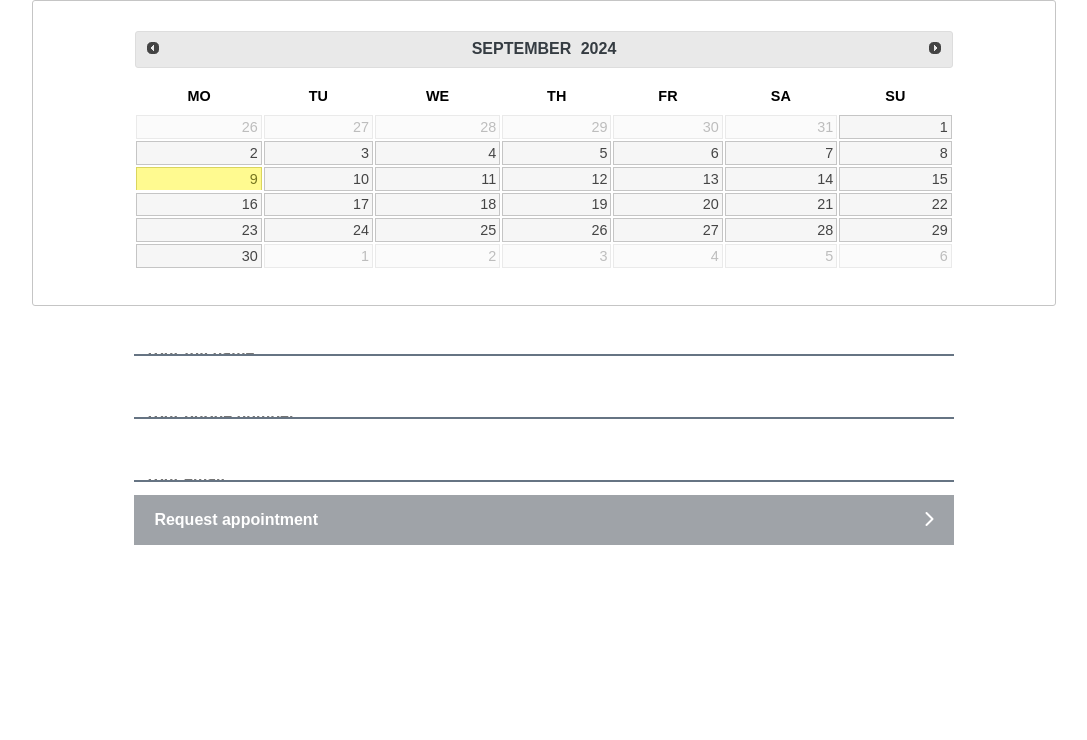
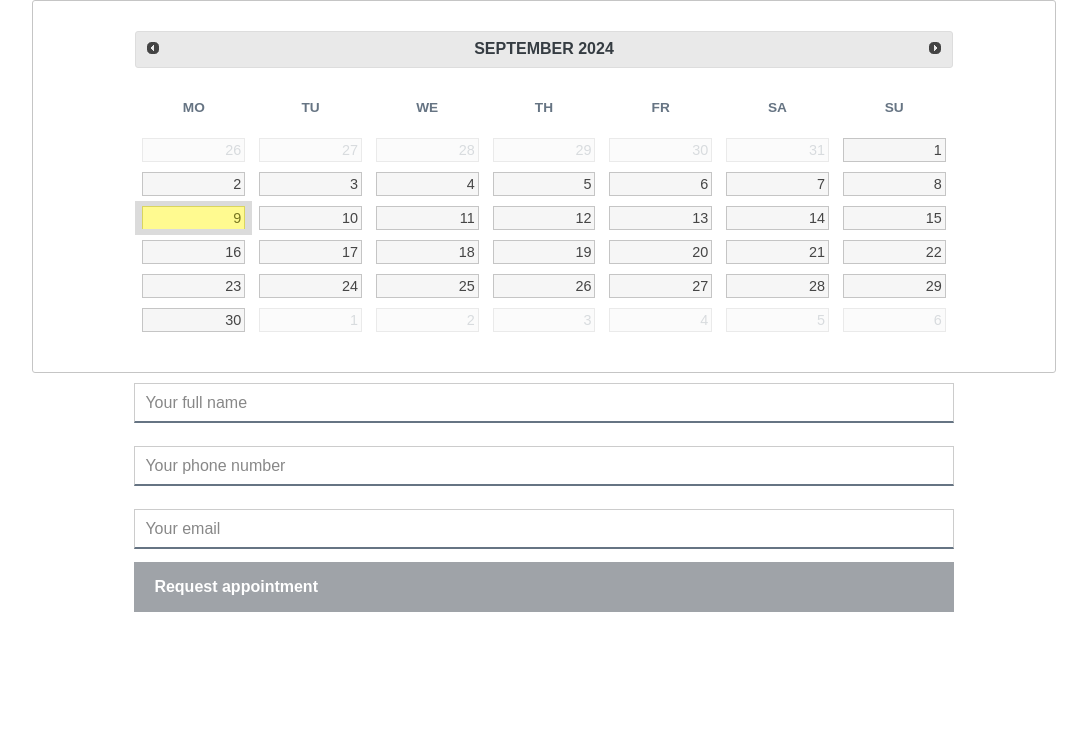
Before and after one commit to olamicreas/hc, a Flask app: page /service in a window 1280 px wide. Shown: the part 160-900 px from the top of the page, without its empty margins (96-1183 px from the left). Before the commit the page ends 705 px from the top, so only its background shows below. Run offline with Flask 3, Linux system fonts and the light colour scheme; some libraries are stand-ins or nearby versions.

Commit message:
Update service.html

```diff
--- a/templates/service.html
+++ b/templates/service.html
@@ -1,340 +1,320 @@
-<html>
+<!DOCTYPE html>
+<html lang="en">
 <head>
-        <title></title>
+    <meta charset="UTF-8">
+    <meta name="viewport" content="width=device-width, initial-scale=1">
+    <title>Appointment Booking</title>
+
+    <!-- jQuery and jQuery UI -->
     <script src="https://ajax.googleapis.com/ajax/libs/jquery/3.7.1/jquery.min.js"></script>
-        <link href= 'https://ajax.googleapis.com/ajax/libs/jqueryui/1.12.1/themes/ui-lightness/jquery-ui.css' rel='stylesheet'>
+    <link href="https://ajax.googleapis.com/ajax/libs/jqueryui/1.12.1/themes/ui-lightness/jquery-ui.css" rel="stylesheet">
+    <script src="https://ajax.googleapis.com/ajax/libs/jqueryui/1.12.1/jquery-ui.min.js"></script>
 
-        <script src="https://ajax.googleapis.com/ajax/libs/jquery/3.1.1/jquery.min.js" > </script>
+    <!-- Owl Carousel -->
+    <script src="https://cdnjs.cloudflare.com/ajax/libs/OwlCarousel2/2.3.4/owl.carousel.min.js"></script>
+    <link rel="stylesheet" href="https://cdnjs.cloudflare.com/ajax/libs/OwlCarousel2/2.3.4/assets/owl.carousel.css">
+    <link rel="stylesheet" href="https://cdnjs.cloudflare.com/ajax/libs/font-awesome/6.0.0-beta3/css/all.min.css">
 
-        <script src= "https://ajax.googleapis.com/ajax/libs/jqueryui/1.12.1/jquery-ui.min.js" > </script>
-
-        <script src="https://cdnjs.cloudflare.com/ajax/libs/OwlCarousel2/2.3.4/owl.carousel.min.js"></script>
-        <link rel="stylesheet" href="https://cdnjs.cloudflare.com/ajax/libs/OwlCarousel2/2.3.4/assets/owl.theme.default.min.css" integrity="sha512-sMXtMNL1zRzolHYKEujM2AqCLUR9F2C4/05cdbxjjLSRvMQIciEPCQZo++nk7go3BtSuK9kfa/s+a4f4i5pLkw==" crossorigin="anonymous" referrerpolicy="no-referrer" />
-        <link rel="stylesheet" href="https://cdnjs.cloudflare.com/ajax/libs/OwlCarousel2/2.3.4/assets/owl.theme.green.min.css" integrity="sha512-C8Movfk6DU/H5PzarG0+Dv9MA9IZzvmQpO/3cIlGIflmtY3vIud07myMu4M/NTPJl8jmZtt/4mC9bAioMZBBdA==" crossorigin="anonymous" referrerpolicy="no-referrer" />
-        <link rel="stylesheet" href="https://cdnjs.cloudflare.com/ajax/libs/OwlCarousel2/2.3.4/assets/owl.theme.green.css" integrity="sha512-riTSV+/RKaiReucjeDW+Id3WlRLVZlTKAJJOHejihLiYHdGaHV7lxWaCfAvUR0ErLYvxTePZpuKZbrTbwpyG9w==" crossorigin="anonymous" referrerpolicy="no-referrer" />
-        <link rel="stylesheet" href="https://cdnjs.cloudflare.com/ajax/libs/OwlCarousel2/2.3.4/assets/owl.carousel.css" integrity="sha512-UTNP5BXLIptsaj5WdKFrkFov94lDx+eBvbKyoe1YAfjeRPC+gT5kyZ10kOHCfNZqEui1sxmqvodNUx3KbuYI/A==" crossorigin="anonymous" referrerpolicy="no-referrer" />
-        <link rel="stylesheet" href="https://cdnjs.cloudflare.com/ajax/libs/font-awesome/6.0.0-beta3/css/all.min.css">
-        <meta name="viewport" content="width=device-width, initial-scale=1">
-
-    </head>
-
+    <!-- Custom CSS -->
     <style>
-        *{
+        * {
             font-family: 'Source Sans Pro', sans-serif;
-  box-sizing:border-box;
-  margin:0;
-  padding:0;
+            box-sizing: border-box;
+            margin: 0;
+            padding: 0;
         }
-body, html{
-  overflow-x:hidden;
+        body, html {
+            overflow-x: hidden;
         }
-.wrapper{
+        .wrapper {
             padding: 0 10% 10% 10%;
-
-  .timepicker-cf{
-    height:60px;
-    width:100%;
         }
-  .timepicker{
-    position:absolute;
-    top:200px;
-    width:80%;
-    height:0px;
-    background:#667483;
-    overflow:hidden;
-      .owl, .owl-stage{
-        width:100%;
-        height:60px;
-        display:flex;
+        .timepicker-cf {
+            height: 60px;
+            width: 100%;
+        }
+        .timepicker {
+            position: absolute;
+            top: 200px;
+            width: 80%;
+            height: 0;
+            background: #667483;
+            overflow: hidden;
+        }
+        .owl, .owl-stage {
+            width: 100%;
+            height: 60px;
+            display: flex;
             align-items: center;
-        .owl-item{
-          font-size:1.1em;
-          display:inline-block;
-          font-weight:600;
-          color:white;
-          text-align:center;
-          min-width:100px;
-          opacity:0.4;
-          cursor:pointer;
-          transition:all .2s ease-in-out;
         }
-        .center-n{
-          font-size:1.5em;
-          opacity:0.7;
+        .owl-item {
+            font-size: 1.1em;
+            display: inline-block;
+            font-weight: 600;
+            color: white;
+            text-align: center;
+            min-width: 100px;
+            opacity: 0.4;
+            cursor: pointer;
+            transition: all .2s ease-in-out;
         }
-        .center{
-          font-size:2em;
-          opacity:1;
+        .center-n {
+            font-size: 1.5em;
+            opacity: 0.7;
         }
+        .center {
+            font-size: 2em;
+            opacity: 1;
         }
+        .fade-l {
+            position: absolute;
+            height: 100%;
+            width: 150px;
+            left: 0;
+            top: 0;
+            background: linear-gradient(to right, rgba(255,255,255,1) 0%, rgba(255,255,255,0) 100%);
         }
-    .fade-l{
-      position:absolute;
-      height:100%;
-      width:150px;
-      left:0;
-      top:0;
-      background: -moz-linear-gradient(left, rgba(255,255,255,1) 0%, rgba(255,255,255,0) 100%);
-      background: -webkit-linear-gradient(left, rgba(255,255,255,1) 0%,rgba(255,255,255,0) 100%);
-      background: linear-gradient(to right, rgba(255,255,255,1) 0%,rgba(255,255,255,0) 100%);
-      filter: progid:DXImageTransform.Microsoft.gradient( startColorstr='#ffffff', endColorstr='#00ffffff',GradientType=1 );
+        .fade-r {
+            position: absolute;
+            height: 100%;
+            width: 150px;
+            right: 0;
+            top: 0;
+            background: linear-gradient(to right, rgba(255,255,255,0) 0%, rgba(255,255,255,1) 100%);
         }
-    .fade-r{
-      position:absolute;
-      height:100%;
-      width:150px;
-      right:0;
-      top:0;
-      background: -moz-linear-gradient(left, rgba(255,255,255,0) 0%, rgba(255,255,255,1) 100%);
-      background: -webkit-linear-gradient(left, rgba(255,255,255,0) 0%,rgba(255,255,255,1) 100%);
-      background: linear-gradient(to right, rgba(255,255,255,0) 0%,rgba(255,255,255,1) 100%);
-      filter: progid:DXImageTransform.Microsoft.gradient( startColorstr='#00ffffff', endColorstr='#ffffff',GradientType=1 );
+        .owl-prev, .owl-next {
+            z-index: 20;
+            position: absolute;
+            width: 20px;
+            top: 20px;
+            color: #667483;
+            cursor: pointer;
+            transition: .2s ease-in-out;
+            background: none;
+            border: 0;
+            font-size: 1em;
         }
-    .owl-prev, .owl-next{
-      z-index:20;
-      position:absolute;
-      width:20px;
-      top:20px;
-      color:#667483;
-      cursor:pointer;
-      transition:.2s ease-in-out;
-      background:none;
-      border:0;
-      font-size:1em;
+        .owl-prev {
+            left: 20px;
         }
-    .owl-prev{
-      left:20px;
-
-      &:before{
+        .owl-prev:before {
             content: '\f053';
             font-family: FontAwesome;
         }
-      &:hover{
-        left:18px;
-        transition:.2s ease-in-out;
+        .owl-prev:hover {
+            left: 18px;
         }
+        .owl-next {
+            right: 20px;
         }
-    .owl-next{
-      right:20px;
-
-      &:hover{
-        right:18px;
-        transition:.2s ease-in-out;
-      }
-      &:before{
+        .owl-next:before {
             content: '\f054';
             font-family: FontAwesome;
         }
+        .owl-next:hover {
+            right: 18px;
         }
+        .inner-wrap {
+            padding: 0 10%;
         }
-  .inner-wrap{
-    padding:0 10%;
+        .request {
+            width: 100%;
+            height: 50px;
+            text-align: left;
+            padding: 0 20px;
+            border: none;
+            background: #667483;
+            color: #fff;
+            font-weight: 600;
+            font-size: 1em;
+            cursor: pointer;
+            transition: all .2s ease-in-out;
+            opacity: 1;
+            position: relative;
+        }
+        .request br {
+            display: none;
+        }
+        .sendRequest {
+            position: absolute;
+            right: 20px;
+            top: 16px;
+        }
+        .request:hover {
+            padding-right: 15px;
+        }
+        .request.disabled {
+            opacity: 0.8;
+            pointer-events: none;
+            background: #888d93;
+        }
+        .disabled span {
+            display: none;
+        }
+        input {
+            border: none;
+        }
 
-    .request{
-      width:100%;
-      height:50px;
-      text-align:left;
-      padding:0 20px;
-      border:none;
-      background:#667483;
-      color:#fff;
-      font-weight:600;
-      font-size:1em;
-      cursor:pointer;
-      transition:all .2s ease-in-out;
-      opacity:1;
-      position:relative;
-      br{
-        display:none;
+        .form-name input {
+            height: 40px; /* Adjust height to ensure visibility */
+            width: 100%;
+            border: 1px solid #ccc; /* Add border for visibility */
+            padding: 10px; /* Adjust padding for better appearance */
+            background: #fff; /* Background color for visibility */
+            font-size: 1em; /* Ensure font size is visible */
+            color: #333; /* Text color */
+            box-sizing: border-box; /* Include padding and border in width calculation */
         }
-      .sendRequest{
-        position:absolute;
-        right:20px;
-        top:16px;
 
-        &:before{
-          content: '\f054';
-          font-family: FontAwesome;
-        }
-      }
-      &:hover{
-        padding-right:15px;
-        transition:all .2s ease-in-out;
-      }
-      &.disabled{
-        opacity:0.8;
-        pointer-events:none;
-        background:#888d93;
-        transition:all .3s ease-in-out;
-      }
-    }
-    .disabled span{
-      display:none;
-    }
-    input{
-      border: none;
+        /* Style for placeholder */
+        .form-name input::placeholder {
+            color: #888; /* Placeholder text color */
+            font-weight: 400; /* Placeholder font weight */
         }
         .form-name {
             display: flex;
             position: relative;
             height: 50px;
             align-items: flex-end;
-      margin-bottom:13px;
-      label, input{
+            margin-bottom: 13px;
+        }
+        .form-name label, .form-name input {
             font-size: 1em;
-        font-weight:600;
+            font-weight: 600;
             color: #667483;
         }
-      label{
+        .form-name label {
             position: absolute;
             margin: 0;
             left: 10px;
             top: 15px;
             transition: all 250ms ease 0s;
         }
-      input{
+        .form-name input {
             height: 80%;
-        width:100%;
+            width: 100%;
             border-bottom: 2px solid #667483;
             padding: 0 10px;
-        &:focus{
+        }
+        .form-name input:focus {
             outline: none;
+            border-bottom-color: #1e90ff;
         }
-        &:focus + label{
+        .form-name input:focus + label {
             font-size: 0.8em;
-          left: .15rem;
+            left: 0.15rem;
             top: 0%;
         }
-        &:invalid{
+        .form-name input:invalid {
             border-bottom: 2px solid #c23616;
-          color:#c23616;
+            color: #c23616;
         }
-        &:invalid + label{
+        .form-name input:invalid + label {
             font-size: 0.8em;
             color: #c23616;
-          left: .15rem;
+            left: 0.15rem;
             top: 0%;
         }
+        .form-name:last-of-type {
+            margin-bottom: 50px;
         }
-      &:last-of-type{
-        margin-bottom:50px;
+        #calendar {
+            overflow: hidden;
+            position: relative;
         }
+        .header {
+            width: 100%;
+            height: 160px;
+            background-image: url('http://www.wallnoefer.it/fileadmin/_processed_/csm_terminvereinbarung_902fa70775.jpg');
+            background-size: 100% auto;
         }
+        .overlay {
+            width: 100%;
+            height: 100%;
+            background: rgba(106, 102, 95, 0.6);
+            color: #fff;
+            padding: 3% 5%;
+            display: flex;
+            align-items: flex-end;
         }
-  #calendar{
-    overflow:hidden;
-    position:relative;
-    .header{
-      width:100%;
-      height:160px;
-      background-image:url('http://www.wallnoefer.it/fileadmin/_processed_/csm_terminvereinbarung_902fa70775.jpg');
-      background-size:100% auto;
-      .overlay{
-        width:100%;
-        height:100%;
-        background:rgba(106, 102, 95, 0.6);
-        color:#fff;
-        padding:3% 5%;
-        display:flex;
-        align-items:flex-end;
+        .header h1 {
+            font-size: 2em;
+            font-family: 'Playfair Display', serif;
+            font-weight: 700;
+            letter-spacing: 1%;
         }
-      h1{
-        font-size:2em;
-        font-family: 'Playfair Display', serif;
-        font-weight:700;
-        letter-spacing:1%;
+        .monthChange {
+            background: #fff;
+            width: 100%;
+            height: 0;
+            position: absolute;
+            top: 160px;
+            z-index: 20;
         }
-    }
-    .monthChange{
-      background:#fff;
-      width:100%;
-      height:0;
-      position:absolute;
-      top:160px;
-      z-index:20;
-    }
-
-    .ui-datepicker{
+        .ui-datepicker {
             display: none;
             width: 100%;
-      margin:auto;
-      padding:30px 10% 30px 10%;
+            margin: auto;
+            padding: 30px 10% 30px 10%;
             text-transform: uppercase;
             background: #fff;
-      transition:all .2s ease-in-out;
+            transition: all .2s ease-in-out;
+        }
         .ui-datepicker-header {
             position: relative;
             margin-bottom: 10px;
-
+        }
         .ui-datepicker-title {
             text-align: center;
-          font-weight:700;
-          color:#353C42;
-
-          .ui-datepicker-month {
-            position: relative;
-            padding-right:5px;
+            font-weight: 700;
+            color: #353C42;
         }
+        .ui-datepicker-calendar {
+            width: 100%;
         }
-
-      .ui-datepicker-calendar{
-        width:100%;
-        th{
+        .ui-datepicker-calendar th {
             line-height: 30px;
             padding-top: 15px;
             text-align: center;
             font-weight: 600;
-          font-size:0.95em;
+            font-size: 0.95em;
             color: #667483;
         }
-        td{
+        .ui-datepicker-calendar td {
             padding: 0 7px;
             text-align: center;
-          height:34px;
-          font-weight:600;
-          cursor:pointer;
-          box-sizing:border-box;
-          transition:all .2s ease-in-out;
-
-          &:hover{
-            background:#efefef;
-            transition:all .2s ease-in-out;
+            height: 34px;
+            font-weight: 600;
+            cursor: pointer;
+            box-sizing: border-box;
+            transition: all .2s ease-in-out;
         }
+        .ui-datepicker-calendar td:hover {
+            background: #efefef;
         }
-        .ui-datepicker-current-day{
-          background:#dbdbdb;
-          border-bottom:2px solid rgb(53, 60, 66);
-          &.open{
-            margin-bottom:100px;
+        .ui-datepicker-current-day {
+            background: #dbdbdb;
+            border-bottom: 2px solid rgb(53, 60, 66);
         }
+        .ui-datepicker-today .ui-state-default {
+            border-bottom: 2px solid rgba(53, 60, 66, 0.5);
         }
-        .ui-datepicker-today{
-          .ui-state-default{
-            border-bottom:2px solid rgba(53, 60, 66, 0.5);
-          }
-        }
-        .ui-state-default{
-          text-decoration:none;
+        .ui-state-default {
+            text-decoration: none;
             color: #353C42;
         }
-        .ui-datepicker-other-month{
-          pointer-events:none;
-          .ui-state-default{
+        .ui-datepicker-other-month .ui-state-default {
             color: #919BA3;
         }
-        }
-      }
-    }
-}
-@media only screen and (max-width: 600px)  {
-  .wrapper .inner-wrap .request br{
-    display:block;
+        @media only screen and (max-width: 600px) {
+            .wrapper .inner-wrap .request br {
+                display: block;
             }
         }
     </style>
+</head>
 <body>
     <div class="wrapper">
-
         <div id="calendar">
             <div class="header">
                 <div class="overlay">
@@ -345,24 +325,19 @@ body, html{
         </div>
 
         <div class="inner-wrap">
-
             <form method="POST">
                 <input type="hidden" name="day" id="selectedDay">
                 <input type="hidden" name="month" id="selectedMonth">
                 <input type="hidden" name="year" id="selectedYear">
                 <input type="hidden" name="time" id="selectedTime">
                 <div class="form-name">
-                  <input style="width: 100%; height: 5%;" type="text" name="name" id="name" placeholder="Your full name">
-
-                </div>
-
-                <div class="form-name">
-                  <input style="width: 100%; height: 5%;" type="number" name="number" id="number" placeholder="Your phone number" >
-
+                    <input type="text" name="name" id="name" placeholder="Your full name">
                 </div>
                 <div class="form-name">
-                  <input style="width: 100%; height: 5%;" type="email" name="email" id="email" placeholder="Your email">
-
+                    <input type="number" name="number" id="number" placeholder="Your phone number">
+                </div>
+                <div class="form-name">
+                    <input type="email" name="email" id="email" placeholder="Your email">
                 </div>
                 <div style="display: none;">
                     <input type="" name="day" class="day" id="day">
@@ -377,7 +352,6 @@ body, html{
                     <div class="sendRequest"></div>
                 </button>
             </form>
-
         </div>
 
         <div class='timepicker'>
@@ -401,8 +375,7 @@ body, html{
             <div class="fade-l"></div>
             <div class="fade-r"></div>
         </div>
-
     </div>
-        <script src="{{url_for('static', filename='s.js')}}"></script>
+    <script src="{{ url_for('static', filename='s.js') }}"></script>
 </body>
 </html>
```
Lines whose indentation alone changed are shown as unchanged.
